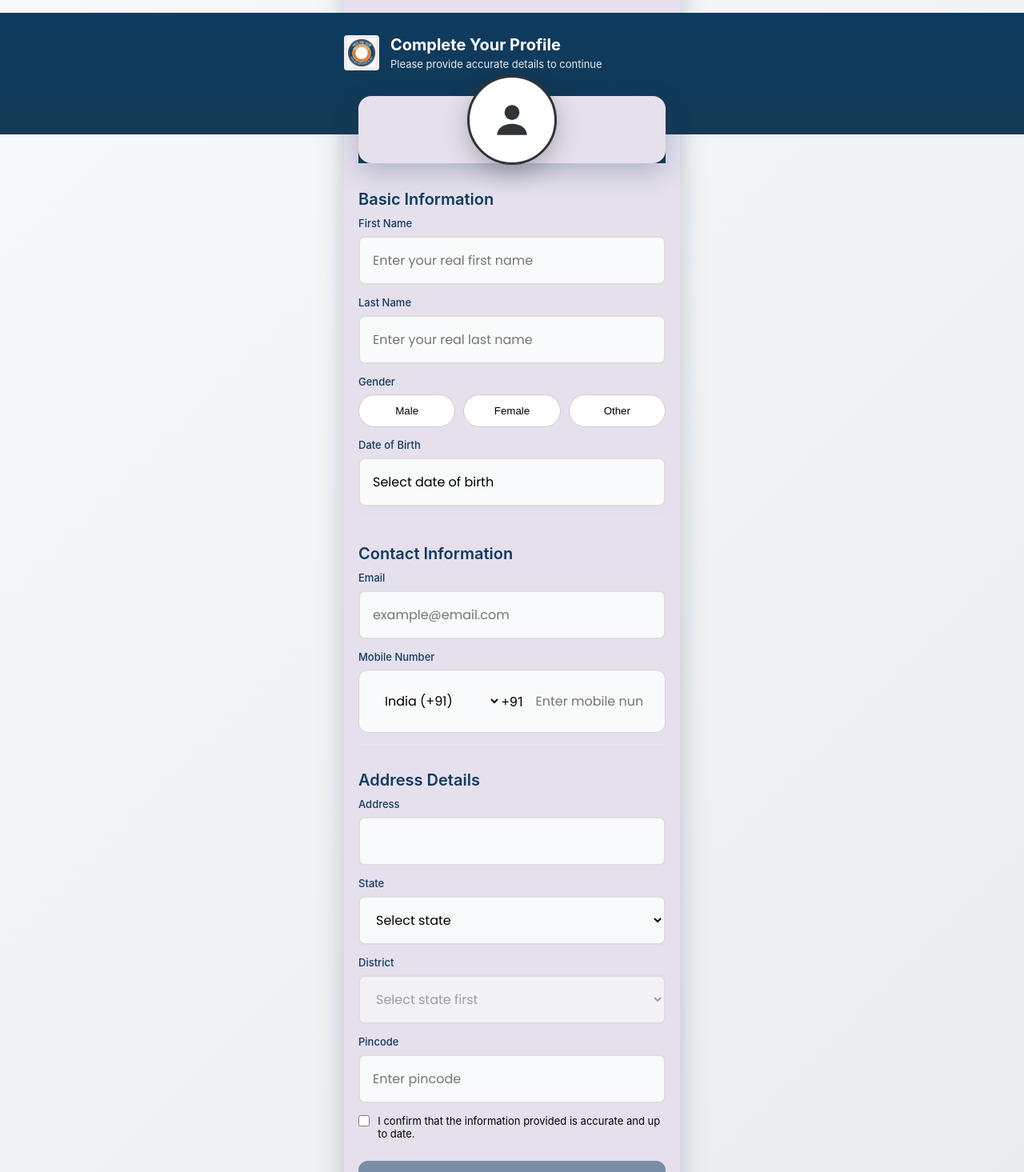
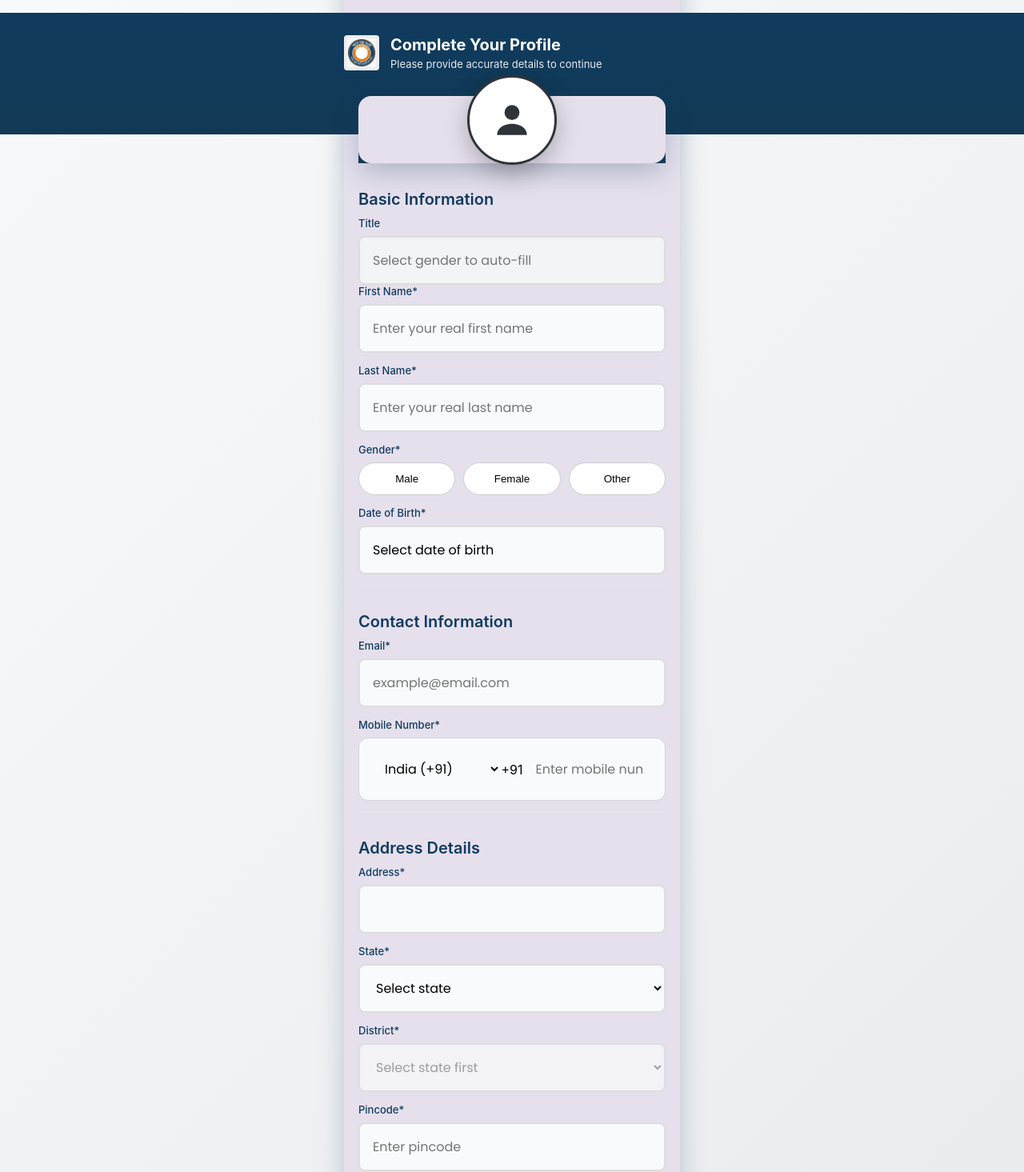
Before and after one commit to Codenexin-software-development/nyaypaksh-login, a React (Create React App) app in the folder nyay-paksh/: page /profile in a window 1280 px wide. Shown: the top 1465 px of the page at 80% size. Built offline with nearby package versions, Linux system fonts and the light colour scheme.

Commit message:
style: Update HomePage and ProfileSection styles for improved readability and validation

```diff
--- a/nyay-paksh/src/components/HomePage.css
+++ b/nyay-paksh/src/components/HomePage.css
@@ -86,13 +86,13 @@
   display: flex;
   align-items: center;
   gap: 0.5rem;
-  color: white;
+  color: rgb(245, 237, 237);
 }
 
 .language-selector select {
   background: transparent;
-  color: white;
-  border: 1px solid rgba(255, 255, 255, 0.3);
+  color: rgb(218, 205, 205);
+  border: 1px solid rgb(238, 233, 233);
   padding: 0.5rem;
   border-radius: 4px;
   cursor: pointer;
--- a/nyay-paksh/src/profile/ProfileSection.jsx
+++ b/nyay-paksh/src/profile/ProfileSection.jsx
@@ -57,36 +57,43 @@ const isValidEmail = (email) => {
   });
 
   /* ===== NAME VALIDATION ===== */
-  const isValidRealName = (name) => {
+ const isValidRealName = (name) => {
   if (!name) return false;
 
   const value = name.trim();
 
-  // Minimum length
+  // 1. Minimum length
   if (value.length < 3) return false;
 
-  // Only letters and single spaces between words
+  // 2. Only alphabets and single spaces
   if (!/^[A-Za-z]+(?:\s[A-Za-z]+)*$/.test(value)) return false;
 
-  // Reject names with repeated characters (e.g. aaa, xxx)
-  if (/^(.)\1+$/.test(value.replace(/\s/g, ""))) return false;
+  // 3. Reject repeated-character spam (aaaa, zzzz)
+  const compact = value.replace(/\s/g, "");
+  if (/^(.)\1{2,}$/.test(compact)) return false;
 
-  // Reject very common fake patterns
-  const lower = value.toLowerCase();
-  const fakePatterns = [
+  // 4. Reject keyboard patterns
+  const garbagePatterns = [
+    "asdf",
+    "qwer",
+    "zxcv",
     "test",
     "user",
-    "name",
     "demo",
     "admin",
     "abc",
-    "xyz",
+    "xyz"
   ];
 
-  if (fakePatterns.some((p) => lower.includes(p))) return false;
+  const lower = value.toLowerCase();
+  if (garbagePatterns.some(p => lower.includes(p))) return false;
+
+  // 5. Reject names with no vowel (ydyfdwdwdwhd)
+  if (!/[aeiou]/i.test(value)) return false;
 
   return true;
 };
+
 
 
   const handleSave = () => {
@@ -169,7 +176,14 @@ const isValidEmail = (email) => {
       {/* BASIC INFO */}
       <Section title="Basic Information">
         <Field>
-          <label>First Name</label>
+          <label>Title</label>
+  <input
+    value={form.title}
+    placeholder="Select gender to auto-fill"
+    readOnly
+    style={{ backgroundColor: "#f3f4f6", cursor: "not-allowed" }}
+  />
+          <label>First Name*</label>
           <input
             name="firstName"
             value={form.firstName}
@@ -193,7 +207,7 @@ const isValidEmail = (email) => {
         </Field>
 
         <Field>
-          <label>Last Name</label>
+          <label>Last Name*</label>
           <input
             name="lastName"
             value={form.lastName}
@@ -217,15 +231,27 @@ const isValidEmail = (email) => {
         </Field>
 
         <Field>
-          <label>Gender</label>
+          <label>Gender*</label>
           <div className="gender-group">
             {["Male", "Female", "Other"].map((g) => (
               <motion.button
                 key={g}
                 type="button"
                 className={`gender-pill ${form.gender === g ? "active" : ""}`}
-                onClick={() => setForm({ ...form, gender: g })}
-                whileTap={{ scale: 0.92 }}
+               onClick={() => {
+  let autoTitle = "";
+
+  if (g === "Male") autoTitle = "Mr.";
+  if (g === "Female") autoTitle = "Ms.";
+  if (g === "Other") autoTitle = "Mx.";
+
+  setForm({
+    ...form,
+    gender: g,
+    title: autoTitle,
+  });
+}}
+
               >
                 {g}
               </motion.button>
@@ -234,7 +260,7 @@ const isValidEmail = (email) => {
         </Field>
 
         <Field>
-          <label>Date of Birth</label>
+          <label>Date of Birth*</label>
           <input
             readOnly
             className="dob-trigger"
@@ -256,7 +282,7 @@ const isValidEmail = (email) => {
       {/* CONTACT INFO */}
       <Section title="Contact Information">
         <Field>
-          <label>Email</label>
+          <label>Email*</label>
          <input
   type="email"
   value={form.email}
@@ -278,7 +304,7 @@ const isValidEmail = (email) => {
         </Field>
 
 <Field>
-  <label>Mobile Number</label>
+  <label>Mobile Number*</label>
 
   <div className="phone-input">
     {/* Country selector */}
@@ -334,7 +360,7 @@ const isValidEmail = (email) => {
       {/* ADDRESS */}
       <Section title="Address Details">
         <Field>
-          <label>Address</label>
+          <label>Address*</label>
           <input
             name="address"
             value={form.address}
@@ -345,7 +371,7 @@ const isValidEmail = (email) => {
         </Field>
 
   <Field>
-  <label>State</label>
+  <label>State*</label>
   <select
     value={form.state}
     onChange={(e) => {
@@ -374,7 +400,7 @@ const isValidEmail = (email) => {
 
 
 <Field>
-  <label>District</label>
+  <label>District*</label>
   <select
     value={form.district}
     disabled={!districts.length}
@@ -403,7 +429,7 @@ const isValidEmail = (email) => {
 </Field>
 
      <Field>
-  <label>Pincode</label>
+  <label>Pincode*</label>
   <input
     type="number"
     value={form.pincode}
```
